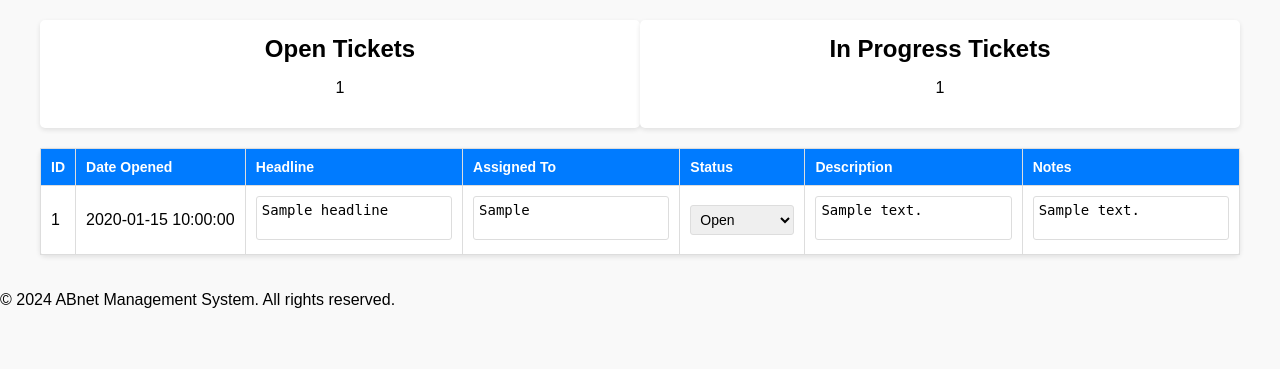
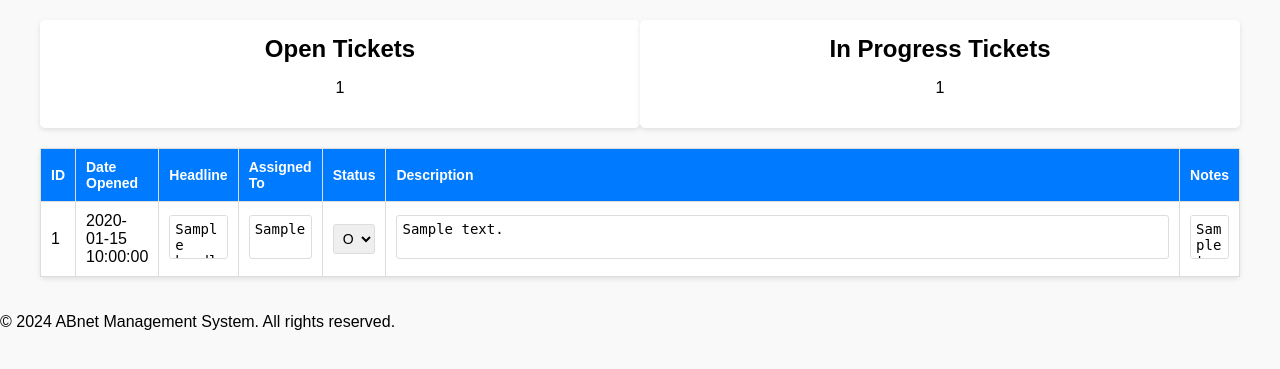
Before and after one commit to imanuelt/ticketingabnet, a Flask app: template templates/index.html in a window 1280 px wide. Shown: the part 124-493 px from the top of the page. Run offline with Flask 3, Linux system fonts and the light colour scheme; the template is opened without the code that fills it: most values are stand-ins (such as "Sample title", 1, 10 or a date in 2020).

Commit message:
Your descriptive message for the changes

```diff
--- a/static/styles.css
+++ b/static/styles.css
@@ -97,6 +97,7 @@ table th, table td {
     padding: 10px;
     border: 1px solid #ddd;
     text-align: left;
+    height: 80%; /* Adjust the height to 80% of its current value */
 }
 
 table th {
@@ -111,6 +112,12 @@ textarea, select {
     border: 1px solid #ddd;
     border-radius: 3px;
     resize: none;
+}
+
+/* Make Description column wider */
+table td:nth-child(6),
+table th:nth-child(6) {
+    width: 150%; /* Make the description column 50% wider */
 }
 
 /* Responsive Design */
```
